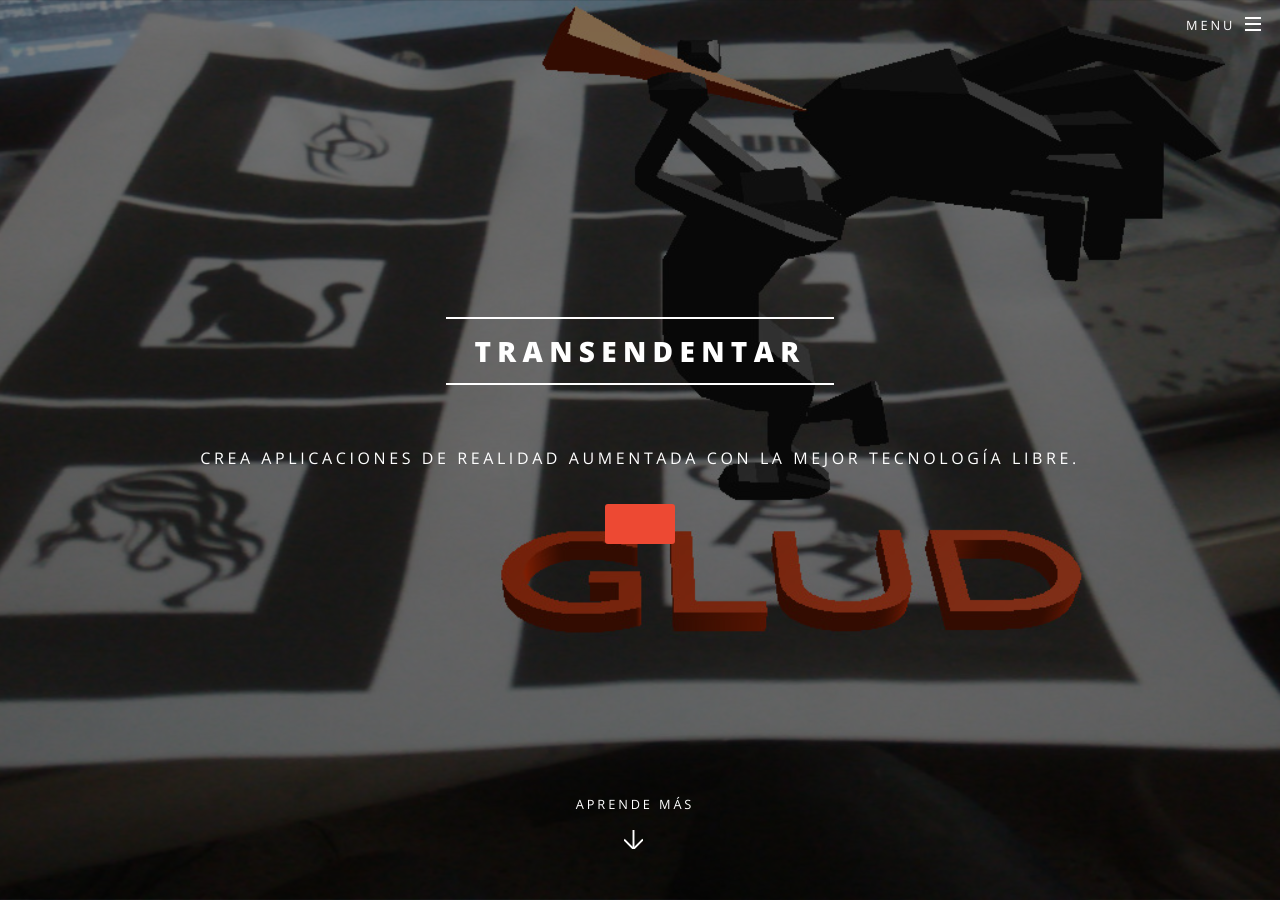
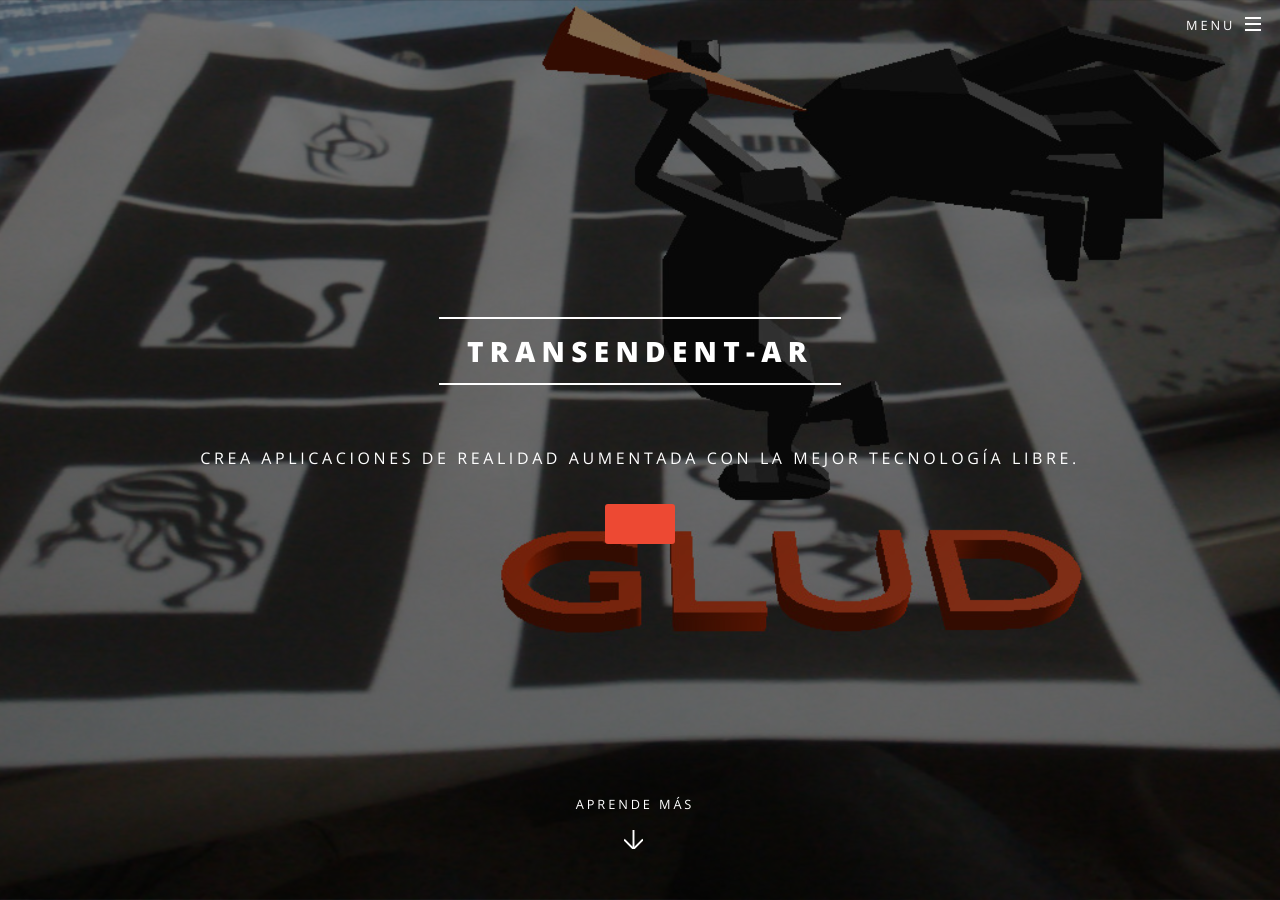
Before and after one commit to GLUD/trascendentAR, a Jekyll site: the page built from index.html, in a window 1280 px wide and 900 px high. Built offline with Jekyll 4.4.1, drawn with Linux system fonts in a browser that asks for light colours.

Commit message:
Update _config.yml

```diff
--- a/_config.yml
+++ b/_config.yml
@@ -2,14 +2,14 @@
 #
 
 # Site settings
-title: TransendentAR
+title: Transendent-AR
 description:
   Crea aplicaciones de Realidad Aumentada con la mejor Tecnología Libre.
 owner: GLUD - Grupo GNU/Linux Universidad Distrital FJC # or company name
 first_published: 2017 # if migrating another site, the year of your first publish
 email: glud@udistrital.edu.co
 baseurl: "" # the subpath of your site, e.g. /blog
-url: /TransendentAR" # the base hostname & protocol for your site
+url: /Transendent-AR" # the base hostname & protocol for your site
 social:
   twitter: https://twitter.com/GrupoLinuxUD/
   github: https://github.com/GLUD
```
